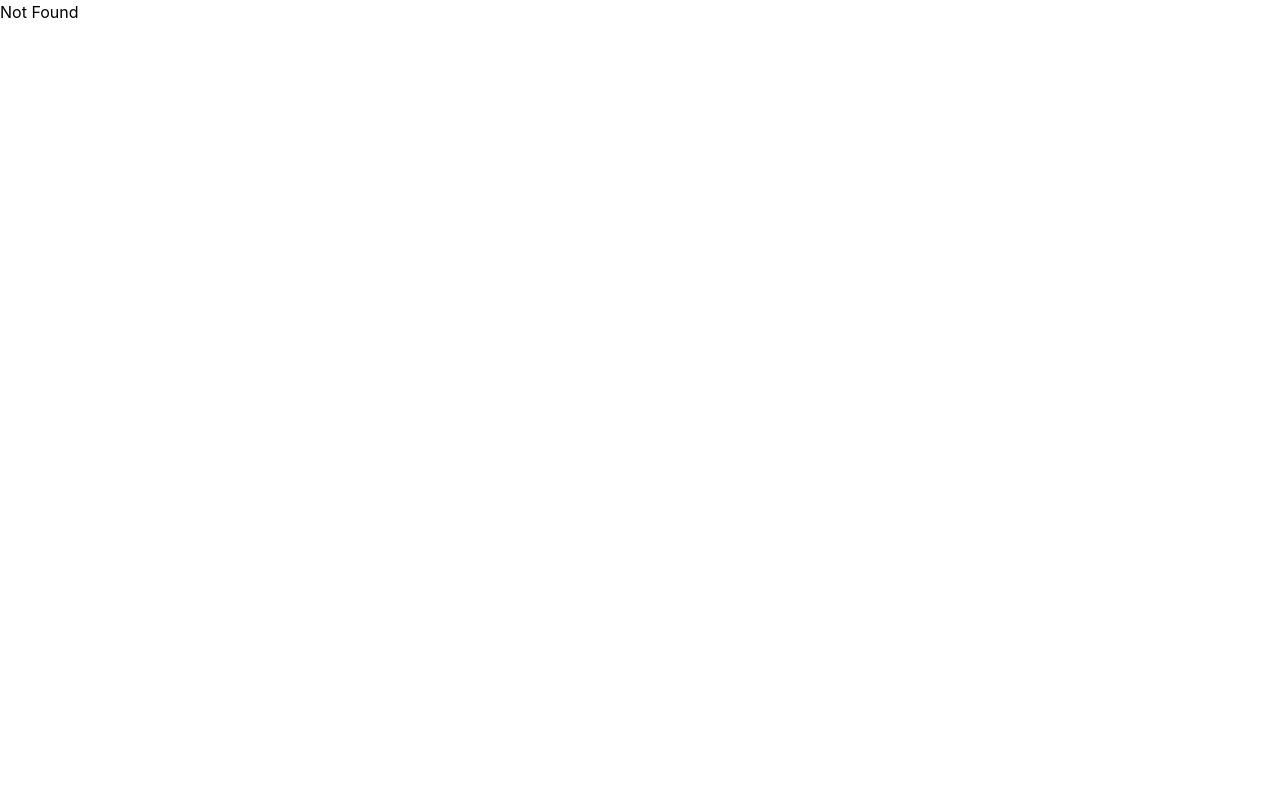
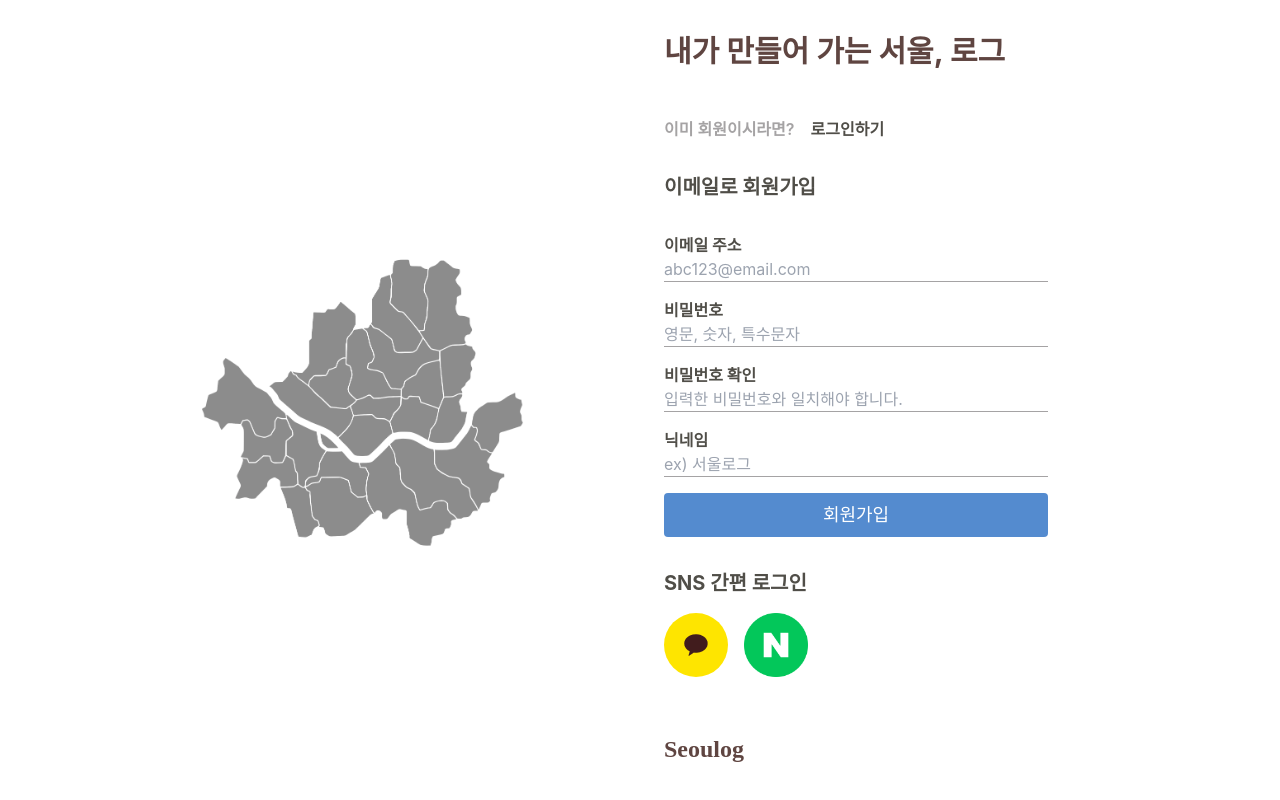
Before and after one commit to Seoulog/FE, a React (Create React App) app: page /sign in a window 1280 px wide. Built offline with nearby package versions, Linux system fonts and the light colour scheme; no server answers; the HTML template or start-up script is replaced by a standard one.

Commit message:
feat : 회원가입 페이지 개발

```diff
--- a/src/App.tsx
+++ b/src/App.tsx
@@ -1,6 +1,7 @@
 import React from 'react';
 import { BrowserRouter, Routes, Route } from 'react-router-dom';
 import Landing from './pages/landing';
+import Sign from './pages/sign';
 
 const App = () => {
   return (
@@ -8,6 +9,7 @@ const App = () => {
       <BrowserRouter>
         <Routes>
           <Route path="/" element={<Landing />} />
+          <Route path="/sign" element={<Sign />} />
           <Route path="/home" element={<div>Home</div>} />
           <Route path="*" element={<div>Not Found</div>} />
         </Routes>
--- /dev/null
+++ b/src/apis/user.ts
@@ -0,0 +1,25 @@
+import axios from 'axios';
+
+/**
+ * 회원가입
+ *
+ * @param email 사용자가 입력한 이메일
+ * @param password 사용자가 입력한 비밀번호
+ * @param nickname 사용자가 입력한 닉네임
+ *
+ * @returns null
+ */
+
+export const signup = async (
+  email: string,
+  password: string,
+  nickname: string
+) => {
+  await axios.post(`${process.env.REACT_APP_BASE_API_URL}/signup`, {
+    email,
+    password,
+    nickname
+  });
+
+  return null;
+};
--- /dev/null
+++ b/src/pages/sign/MapSection.tsx
@@ -0,0 +1,15 @@
+import React from 'react';
+
+import SeoulImg from '../../assets/empty_seoul.png';
+
+const MapSection = () => {
+  return (
+    <div className="hidden md:flex md:flex-1 w-1/2 items-center">
+      <div className="w-4/5">
+        <img src={SeoulImg} alt="seoul_img" className="object-scale-down" />
+      </div>
+    </div>
+  );
+};
+
+export default MapSection;
--- /dev/null
+++ b/src/pages/sign/SignForm.tsx
@@ -0,0 +1,209 @@
+import React from 'react';
+import { Link, useNavigate } from 'react-router-dom';
+
+import { useFormik } from 'formik';
+
+import { signup } from '../../apis/user';
+import Logo from '../../components/ui/logo/Logo';
+
+import KakaoSymbol from '../../assets/kakao_symbol.png';
+import NaverSymbol from '../../assets/naver_symbol.png';
+
+interface IFormValues {
+  email: string;
+  password: string;
+  passwordCheck: string;
+  nickname: string;
+}
+
+interface IFormError {
+  email?: string;
+  password?: string;
+  passwordCheck?: string;
+  nickname?: string;
+}
+
+const SignForm = () => {
+  const navigate = useNavigate();
+  const initialValues: IFormValues = {
+    email: '',
+    password: '',
+    passwordCheck: '',
+    nickname: ''
+  };
+
+  const validate = (values: IFormValues) => {
+    const errors: IFormError = {};
+    // email
+    if (values.email.length === 0) {
+      errors.email = '이메일을 입력해 주세요';
+    } else if (
+      !/^[A-Z0-9._%+-]+@[A-Z0-9.-]+\.[A-Z]{2,4}$/i.test(values.email)
+    ) {
+      errors.email = '이메일 입력 형식이 올바르지 않습니다';
+    }
+    // password
+    if (values.password.length === 0) {
+      errors.password = '비밀번호를 입력해주세요';
+    } else if (values.password.length > 15) {
+      errors.password = '비밀번호는 15자 이내로 입력해주세요';
+    }
+    // password check
+    if (values.passwordCheck.length === 0) {
+      errors.passwordCheck = '비밀번호를 확인해주세요';
+    } else if (values.passwordCheck !== values.password) {
+      errors.passwordCheck = '입력한 비밀번호와 일치하지 않습니다';
+    }
+    // nickname
+    if (values.nickname.length === 0) {
+      errors.nickname = '닉네임을 입력해주세요';
+    } else if (values.nickname.length > 8) {
+      errors.nickname = '닉네임은 8자 이내로 입력해주세요';
+    }
+
+    return errors;
+  };
+
+  const formik = useFormik({
+    initialValues,
+    onSubmit: async (values: IFormValues) => {
+      try {
+        await signup(values.email, values.password, values.nickname);
+      } catch (error: any) {
+        console.log(error);
+        alert(error.message);
+      }
+      navigate('/login');
+    },
+    validate
+  });
+
+  const onLoginClick = () => {
+    navigate('/login');
+  };
+
+  return (
+    <div className="flex-1 w-1/2 flex flex-col justify-center items-center p-4">
+      <div className=" min-w-sm max-w-sm">
+        <p className="text-[#5F4541] font-bold text-2xl md:text-3xl mb-12 min-w-[384px]">
+          내가 만들어 가는 서울, 로그
+        </p>
+        <div className="flex flex-row items:center mb-8 ">
+          <p className="text-[#A5A3A4] font-semibold text-sm md:text-base mr-4">
+            이미 회원이시라면?
+          </p>
+          <p
+            className="text-[#504E48] font-semibold text-sm md:text-base hover:-translate-y-0.5 transition-all"
+            onClick={onLoginClick}
+          >
+            로그인하기
+          </p>
+        </div>
+        <form
+          onSubmit={(e) => {
+            e.preventDefault();
+            formik.handleSubmit();
+          }}
+          noValidate
+          className="flex flex-col"
+        >
+          <p className="text-[#504E48] font-bold text-xl">이메일로 회원가입</p>
+          <label
+            htmlFor="email"
+            className="text-[#504E48] font-bold text-base mt-8"
+          >
+            이메일 주소
+          </label>
+          <input
+            type="email"
+            className="border-b border-[#A5A3A4] w-full hover:outline-none focus:outline-none"
+            placeholder="abc123@email.com"
+            {...formik.getFieldProps('email')}
+          />
+          {(formik?.touched.email ?? false) && (
+            <p className="text-red-400 text-sm">{formik.errors.email}</p>
+          )}
+          <label
+            htmlFor="password"
+            className="text-[#504E48] font-bold text-base mt-4"
+          >
+            비밀번호
+          </label>
+          <input
+            type="password"
+            className="border-b border-[#A5A3A4] w-full hover:outline-none focus:outline-none"
+            placeholder="영문, 숫자, 특수문자"
+            {...formik.getFieldProps('password')}
+          />
+          {(formik?.touched.password ?? false) && (
+            <p className="text-red-400 text-sm">{formik.errors.password}</p>
+          )}
+          <label
+            htmlFor="password"
+            className="text-[#504E48] font-bold text-base mt-4"
+          >
+            비밀번호 확인
+          </label>
+          <input
+            type="password"
+            className="border-b border-[#A5A3A4] w-full hover:outline-none focus:outline-none"
+            placeholder="입력한 비밀번호와 일치해야 합니다."
+            {...formik.getFieldProps('passwordCheck')}
+          />
+          {(formik?.touched.password ?? false) && (
+            <p className="text-red-400 text-sm">
+              {formik.errors.passwordCheck}
+            </p>
+          )}
+          <label
+            htmlFor="text"
+            className="text-[#504E48] font-bold text-base mt-4"
+          >
+            닉네임
+          </label>
+          <input
+            type="text"
+            className="border-b border-[#A5A3A4] w-full hover:outline-none focus:outline-none"
+            placeholder="ex) 서울로그"
+            {...formik.getFieldProps('nickname')}
+          />
+          {(formik?.touched.nickname ?? false) && (
+            <p className="text-red-400 text-sm">{formik.errors.nickname}</p>
+          )}
+          <button
+            type="submit"
+            className="bg-[#548BCF] rounded text-white w-full p-2 mt-4 text-lg hover:bg-sky-600"
+          >
+            회원가입
+          </button>
+        </form>
+        <div className="mb-12">
+          <p className="text-[#504E48] font-bold text-xl mt-8">
+            SNS 간편 로그인
+          </p>
+          <div className="mt-4 flex flex-row space-x-4">
+            {/* kakao */}
+            <Link
+              to={`https://kauth.kakao.com/oauth/authorize?client_id=${process.env.REACT_APP_REST_API_KEY}&redirect_uri=${process.env.REACT_APP_LOGIN_REDIRECT_URI}&response_type=code`}
+            >
+              <button className="w-16 h-16 bg-[#FEE500] rounded-full flex items-center justify-center">
+                <img src={KakaoSymbol} alt="kakao_symbol" />
+              </button>
+            </Link>
+            {/* naver */}
+            <Link
+              to={`https://nid.naver.com/oauth2.0/authorize?response_type=code&client_id=${process.env.REACT_APP_NAVER_CLIENT_API_KEY}&state=false&redirect_uri=${process.env.REACT_APP_LOGIN_REDIRECT_URI}`}
+            >
+              <button className="w-16 h-16">
+                <img src={NaverSymbol} alt="naver_symbol" />
+              </button>
+            </Link>
+          </div>
+        </div>
+        <Logo className="text-[#5f4541] flex"></Logo>
+      </div>
+    </div>
+  );
+};
+
+export default SignForm;
--- /dev/null
+++ b/src/pages/sign/index.tsx
@@ -0,0 +1,15 @@
+import React from 'react';
+
+import SignForm from './SignForm';
+import MapSection from './MapSection';
+
+const Sign = () => {
+  return (
+    <div className="flex flex-row w-full h-screen px-[calc(15vw)]">
+      <MapSection />
+      <SignForm />
+    </div>
+  );
+};
+
+export default Sign;
```
Also changed, not shown: src/assets/kakao_symbol.png (added), src/assets/naver_symbol.png (added).
